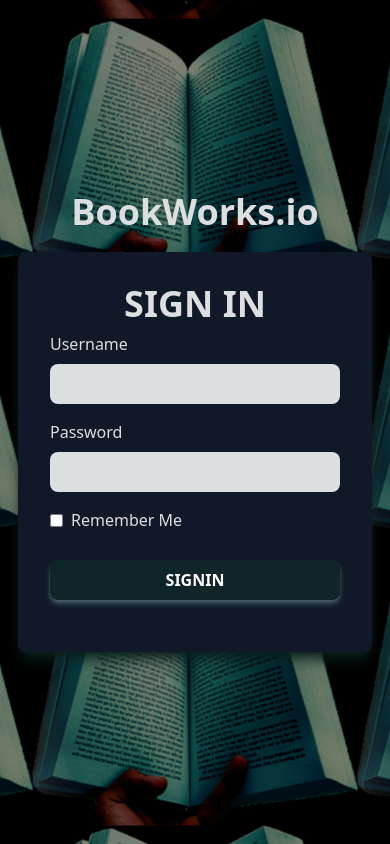
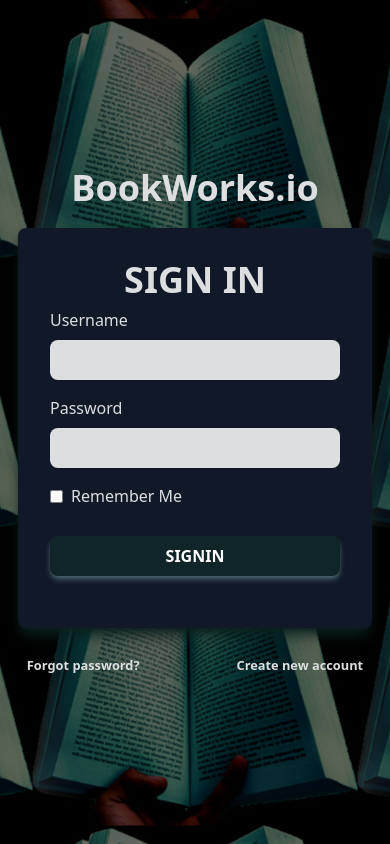
Before and after one commit to HughesSeanKyle/project-three-top-library, a React (Create React App) app: page /auth/signin in a window 390 px wide. Built offline with nearby package versions, Linux system fonts and the light colour scheme.

Commit message:
Forgot password and create new account links

```diff
--- a/package.json
+++ b/package.json
@@ -9,6 +9,8 @@
     "react": "^18.2.0",
     "react-bootstrap": "^2.7.0",
     "react-dom": "^18.2.0",
+    "react-router": "^6.8.0",
+    "react-router-dom": "^6.8.0",
     "react-scripts": "5.0.1",
     "web-vitals": "^2.1.4"
   },
--- a/src/App.js
+++ b/src/App.js
@@ -1,7 +1,16 @@
+import React from 'react';
+import ReactDOM from 'react-dom';
+import { BrowserRouter, Route, Routes, Redirect } from 'react-router-dom';
 import SignIn from './pages/SignIn';
 
 function App() {
-	return <SignIn />;
+	return (
+		<BrowserRouter>
+			<Routes>
+				<Route path="/auth/signin" element={<SignIn />} />
+			</Routes>
+		</BrowserRouter>
+	);
 }
 
 export default App;
--- a/src/index.css
+++ b/src/index.css
@@ -24,10 +24,14 @@
 		left: 0;
 		right: 0;
 		bottom: 0;
-		background-color: rgba(0, 0, 0, 0.5);
+		background-color: rgba(0, 0, 0, 0.6);
 	}
 
 	.mobile-z-index {
 		z-index: 10;
 	}
+
+	.mobile-width-reset {
+		width: 95%;
+	}
 }
--- a/src/pages/SignIn.js
+++ b/src/pages/SignIn.js
@@ -1,4 +1,5 @@
 import React, { useState, useEffect } from 'react';
+import { Link } from 'react-router-dom';
 import signUpImage from '../assets/images/signup-image.jpg';
 import bookTransparent from '../assets/images/book-no-bg-trimmy.jpg';
 
@@ -36,6 +37,22 @@ const SignIn = () => {
 						SIGNIN
 					</button>
 				</form>
+				<div className="flex flex-wrap mt-6 relative w-2/3 mobile-width-reset text-custom-white font-semibold">
+					<div className="w-1/2">
+						<a
+							href="#pablo"
+							onClick={(e) => e.preventDefault()}
+							className="text-blueGray-200"
+						>
+							<small>Forgot password?</small>
+						</a>
+					</div>
+					<div className="w-1/2 text-right">
+						<Link to="/auth/register" className="text-blueGray-200">
+							<small>Create new account</small>
+						</Link>
+					</div>
+				</div>
 			</div>
 			<div className="hidden lg:block shadow-lg inset-0 rounded-l-lg shadow-lg shadow-custom-gray">
 				<img
```
Also changed, not shown: 1 other file (tests, documents, lock files or other folders).
